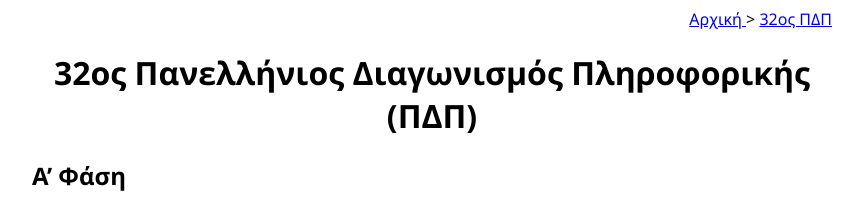
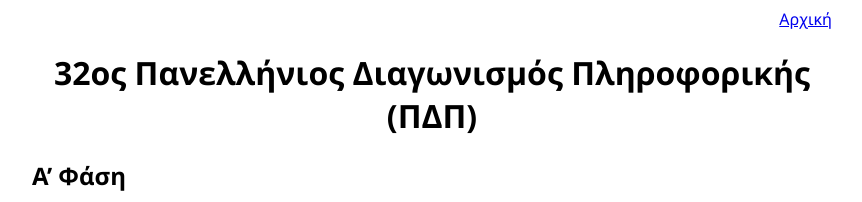
Before and after one commit to pdp-archive/pdp-archive.github.io, a Jekyll site: the page built from contests/_32-PDP/index.md, in a window 1280 px wide. Shown: the top 202 px of the page, without its empty margins (208-1070 px from the left). Built offline with Jekyll 4.4.1, drawn with Linux system fonts in a browser that asks for light colours.

Commit message:
Διόρθωση navigation

```diff
--- a/_layouts/post.html
+++ b/_layouts/post.html
@@ -3,14 +3,14 @@ layout: default
 ---
 
 {% include scripts.html %}
-{% unless page.tags contains "summary" %}
 <div style="text-align:right">
   <div>
-    <a href="/"> Αρχική </a> >
-    <a href="/{{ page.contest_url }}">{{ page.contest }} </a>
+    <a href="/"> Αρχική </a>
+{% unless page.layout == "summary" %}
+    > <a href="/{{ page.contest_url }}">{{ page.contest }} </a>
+{% endunless %}
   </div>
 </div>
-{% endunless %}
 <div class="main-content">
   <div id="post">
     <h1 class="title">{{ page.contest_no }}ος Πανελλήνιος Διαγωνισμός Πληροφορικής (ΠΔΠ)</h1>
```
